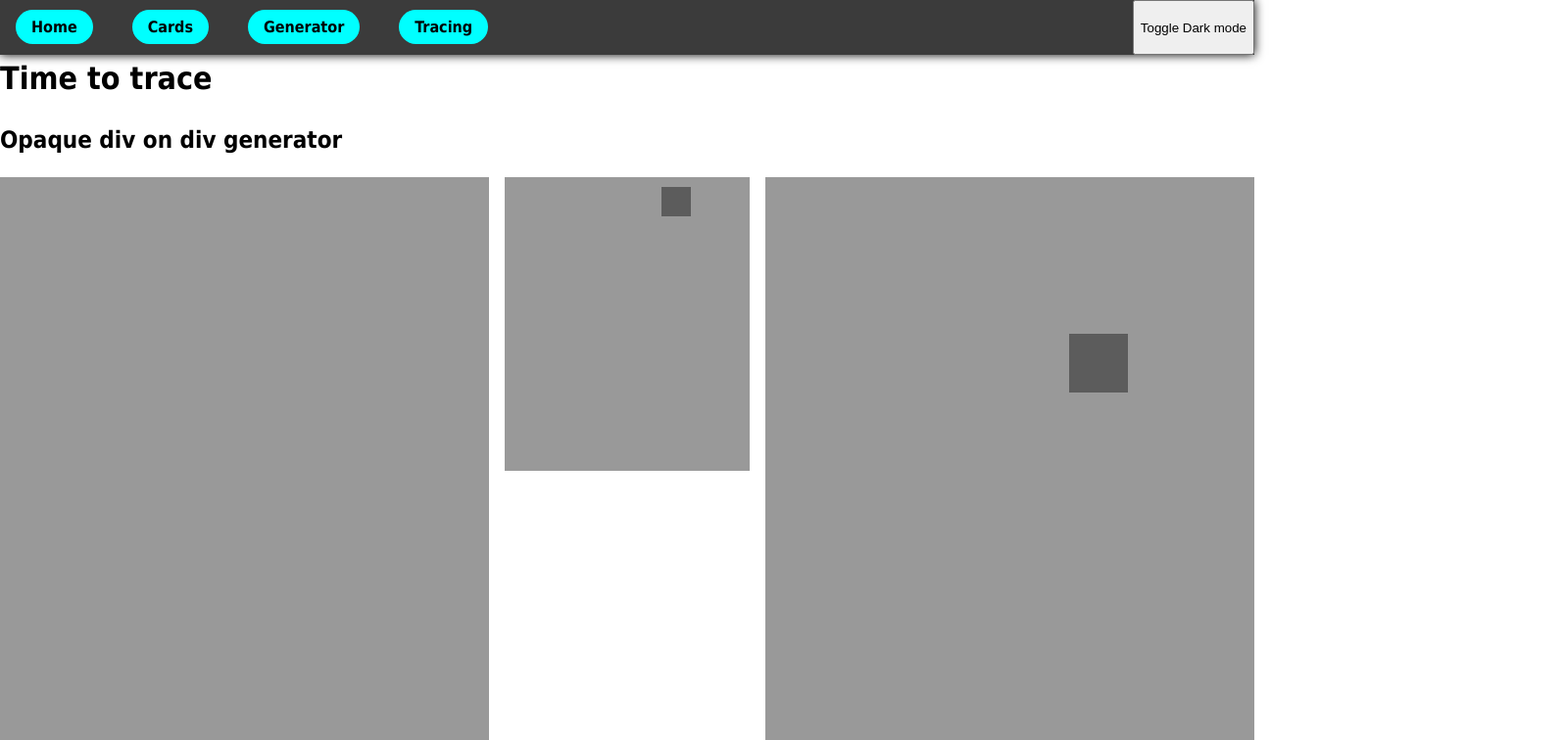
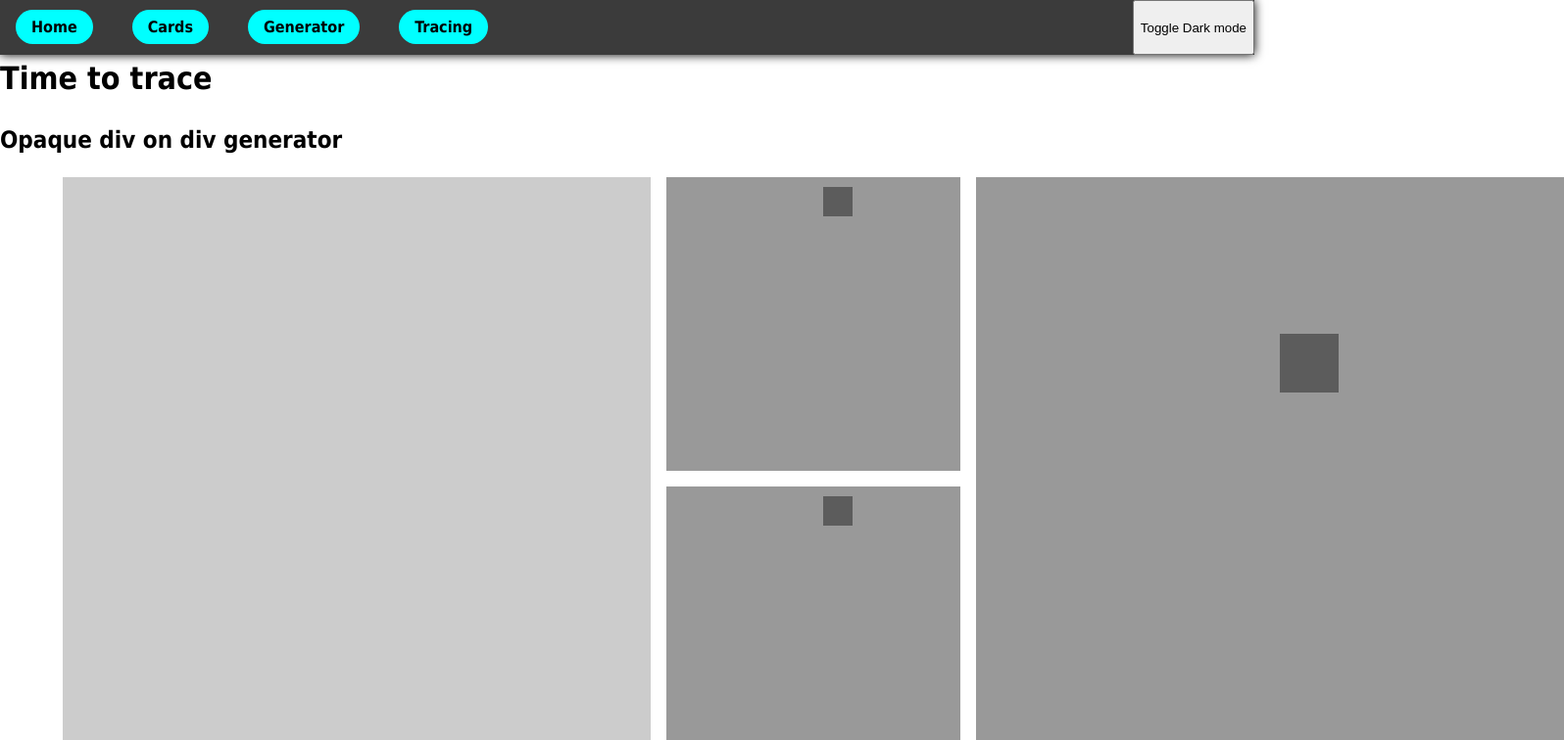
Before and after one commit to EmilNilssonDataDuctus/vite-app, a React (Vite) app: page /tracing in a window 1280 px wide. Shown: the top 756 px of the page at 98% size, 1596 px wide, since content can reach past the window. Built offline with nearby package versions, Linux system fonts and the light colour scheme.

Commit message:
Convert from flex to grid, refactor reused components

```diff
--- a/src/components/TracerPage/TracerPage.jsx
+++ b/src/components/TracerPage/TracerPage.jsx
@@ -2,7 +2,9 @@ import { useState } from "react";
 import { MainWrapper } from "../../Shared/Page.styled";
 import {
   DisplayContainer,
+  DisplayContainerReader,
   DisplayContainerSmall,
+  DisplayContainerSmallCopy,
   DisplayContainerWrapper,
   ShowDiv,
   ShowDivSmall,
@@ -41,13 +43,21 @@ export const TracerPage = () => {
       <section>
         <h2>Opaque div on div generator</h2>
         <DisplayContainerWrapper>
-          <DisplayContainer onMouseMove={detectMouse}></DisplayContainer>
+          <DisplayContainerReader
+            onMouseMove={detectMouse}
+          ></DisplayContainerReader>
           <DisplayContainerSmall>
             <ShowDivSmall
               $left={leftShiftSmall}
               $top={topShiftSmall}
             ></ShowDivSmall>
           </DisplayContainerSmall>
+          <DisplayContainerSmallCopy>
+            <ShowDivSmall
+              $left={leftShiftSmall}
+              $top={topShiftSmall}
+            ></ShowDivSmall>
+          </DisplayContainerSmallCopy>
           <DisplayContainer>
             <ShowDiv $left={leftShift} $top={topShift}></ShowDiv>
           </DisplayContainer>
--- a/src/components/TracerPage/TracerPage.styled.js
+++ b/src/components/TracerPage/TracerPage.styled.js
@@ -1,16 +1,27 @@
 import { styled } from "styled-components";
 
 export const DisplayContainerWrapper = styled.div`
-  width: 100%;
-  display: flex;
-  justify-content: space-around;
+  margin: 0 64px;
+
+  display: grid;
+  grid-template-columns: 1fr 1fr 1fr;
+  grid-template-rows: 1fr 1fr;
   gap: 16px;
+  grid-template-areas:
+    "reader top right"
+    "reader bot right";
 `;
 
 export const DisplayContainer = styled.div`
   width: 600px;
   height: 600px;
   background-color: rgba(0, 0, 0, 0.4);
+  grid-area: right;
+`;
+
+export const DisplayContainerReader = styled(DisplayContainer)`
+  background-color: rgba(0, 0, 0, 0.2);
+  grid-area: reader;
 `;
 
 export const ShowDiv = styled.div`
@@ -26,6 +37,13 @@ export const DisplayContainerSmall = styled.div`
   width: 300px;
   height: 300px;
   background-color: rgba(0, 0, 0, 0.4);
+  grid-area: top;
+
+  justify-self: center;
+`;
+
+export const DisplayContainerSmallCopy = styled(DisplayContainerSmall)`
+  grid-area: bot;
 `;
 
 export const ShowDivSmall = styled.div`
```
